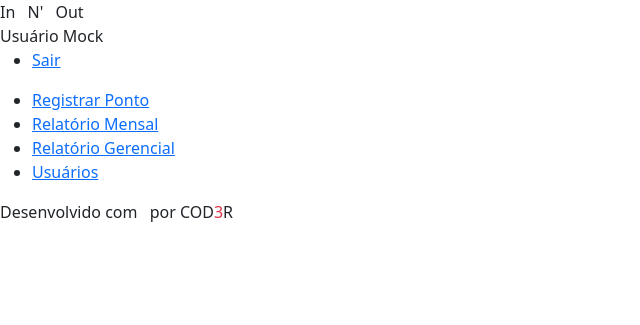
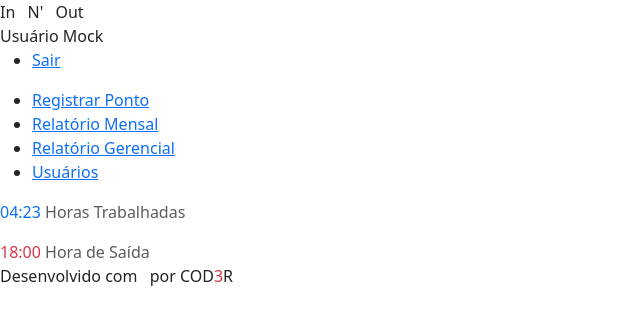
Before and after one commit to marcelsby/cod3r-curso-php, a PHP site: template src/views/templates/left.php in a window 1280 px wide. Shown: the top 325 px of the page, without its empty margins (0-640 px from the left). Run offline with PHP 8.4, Linux system fonts and the light colour scheme; the template is opened without the code that fills it, so the values that code supplies are empty; some libraries are stand-ins or nearby versions.

Commit message:
feat: html e css dos widgets da sidebar

```diff
--- a/src/views/templates/left.php
+++ b/src/views/templates/left.php
@@ -27,4 +27,25 @@
             </li>
         </ul>
     </nav>
+    <div class="sidebar-widgets">
+        <div class="sidebar-widget">
+            <i class="icon icofont-hour-glass text-primary"></i>
+            <div class="info">
+                <span class="main text-primary">
+                    04:23
+                </span>
+                <span class="label text-muted">Horas Trabalhadas</span>
+            </div>
+        </div>
+        <div class="division my-3"></div>
+        <div class="sidebar-widget">
+            <i class="icon icofont-ui-alarm text-danger"></i>
+            <div class="info">
+                <span class="main text-danger">
+                    18:00
+                </span>
+                <span class="label text-muted">Hora de Saída</span>
+            </div>
+        </div>
+    </div>
 </aside>
```
Also changed, not shown: public/assets/css/template.css.
